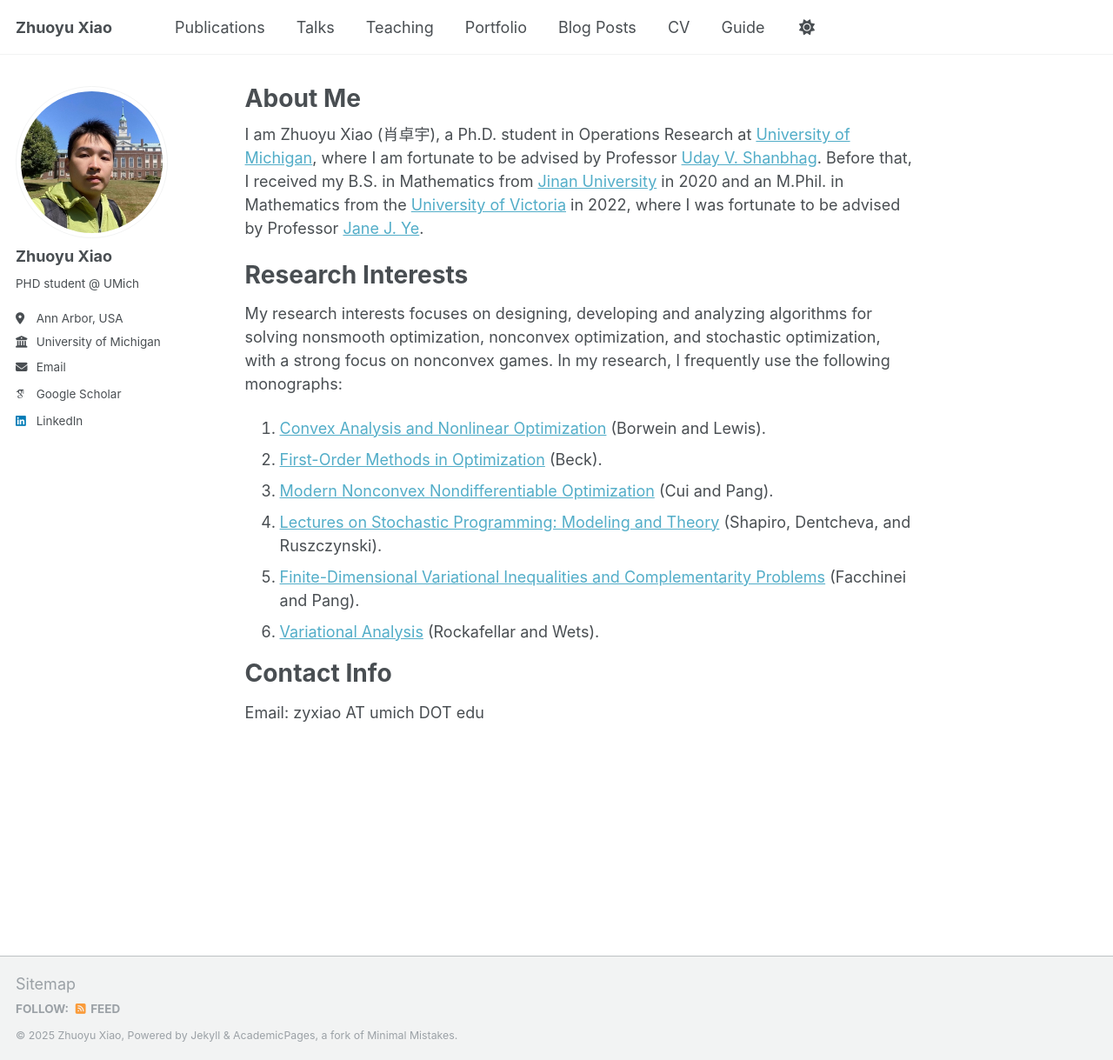
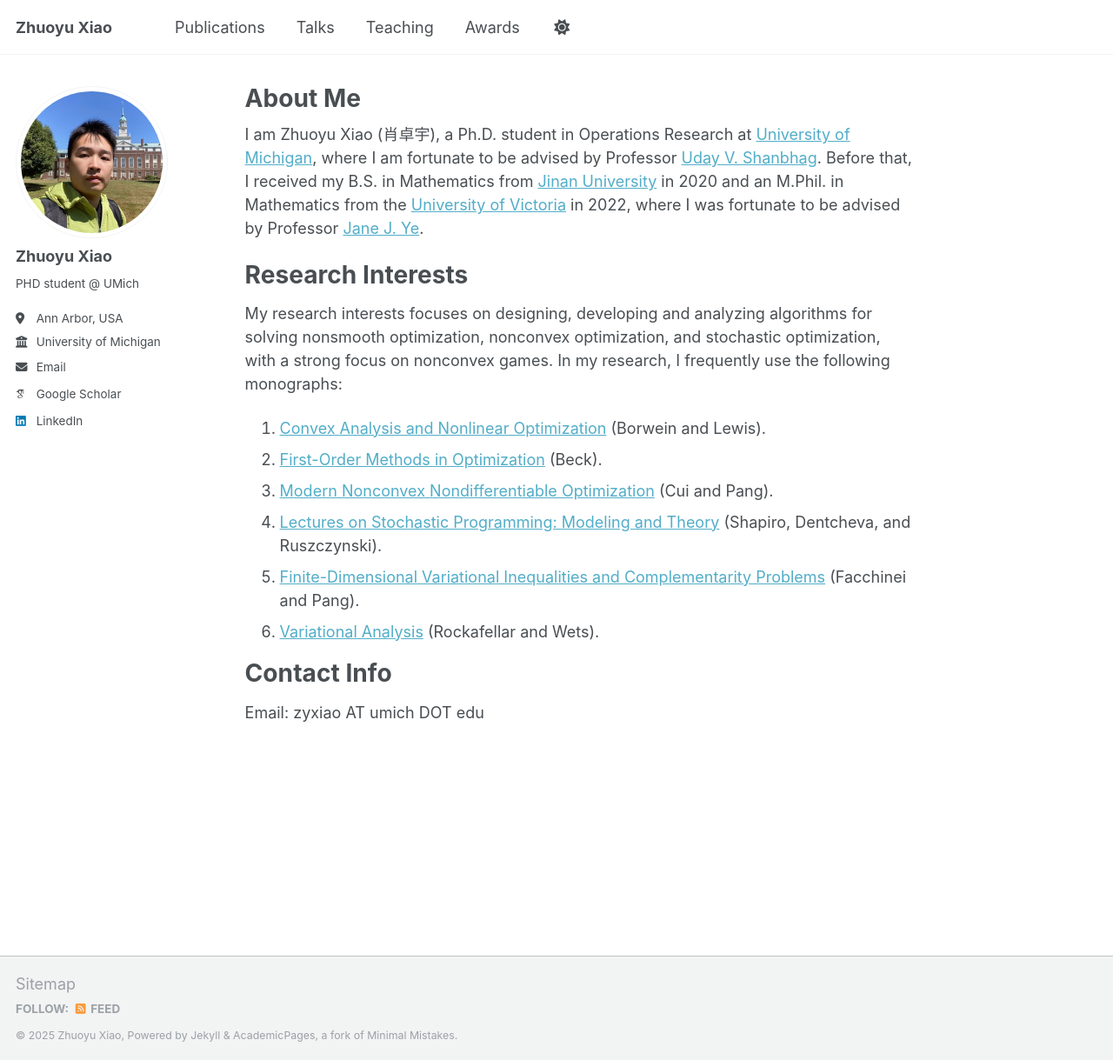
Before and after one commit to zyxiao97/zyxiao97.github.io, a Jekyll site: the page built from _pages/about.md, in a window 1280 px wide and 1219 px high. Shown: the whole window at 87% size. Built offline with Jekyll 4.4.1, drawn with Linux system fonts in a browser that asks for light colours; some web fonts are replaced.

Commit message:
Update navigation.yml

```diff
--- a/_data/navigation.yml
+++ b/_data/navigation.yml
@@ -17,17 +17,5 @@ main:
   - title: "Teaching"
     url: /teaching/
 
-  - title: "Portfolio"
-    url: /portfolio/
-
-  - title: "Blog Posts"
-    url: /year-archive/
-
-  - title: "CV"
-    url: /cv/
-
-  # - title: "CV"
-  #   url: /cv-json/
-
-  - title: "Guide"
-    url: /markdown/
+  - title: "Awards"
+    url: /awards/
```
